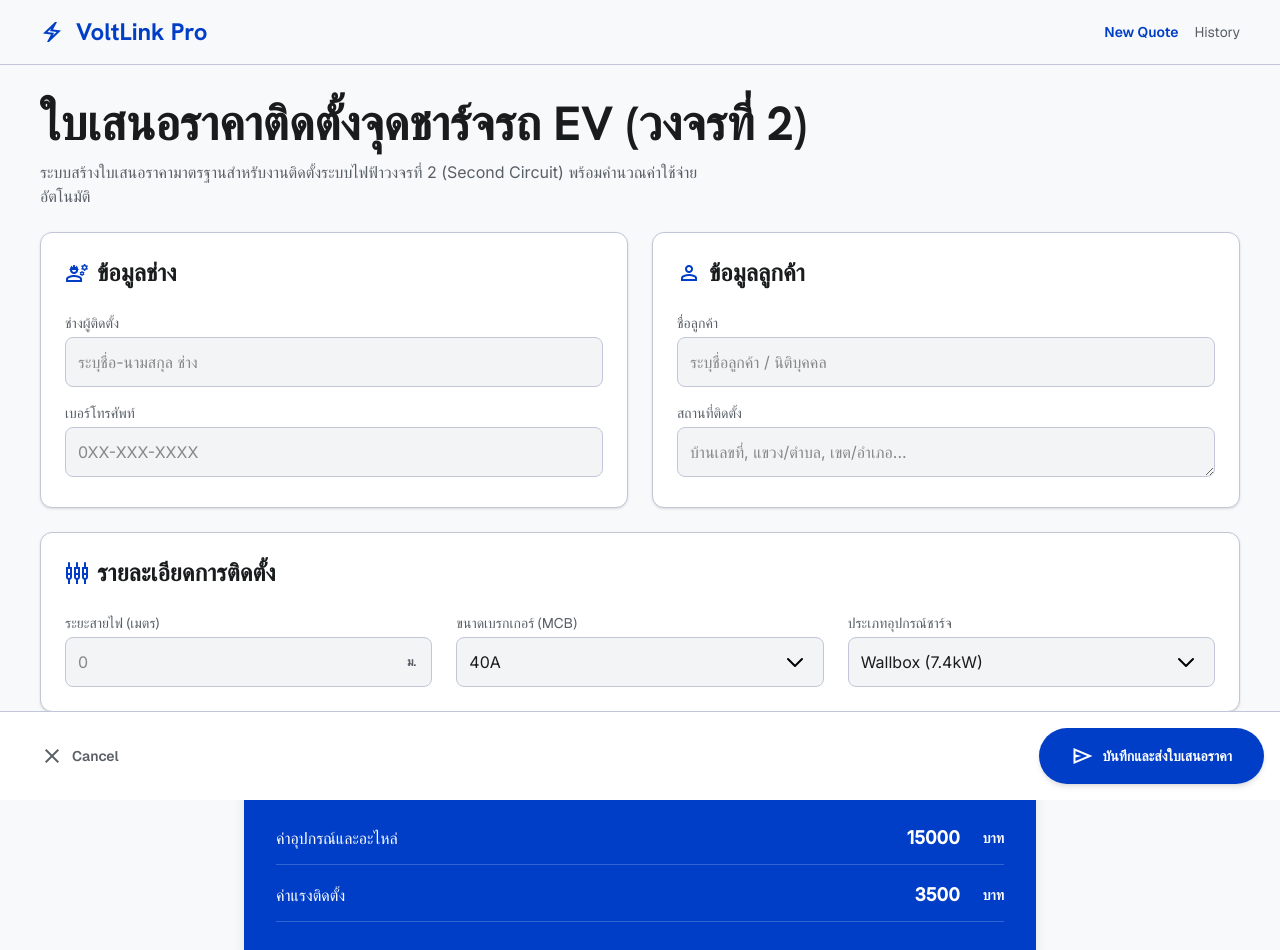
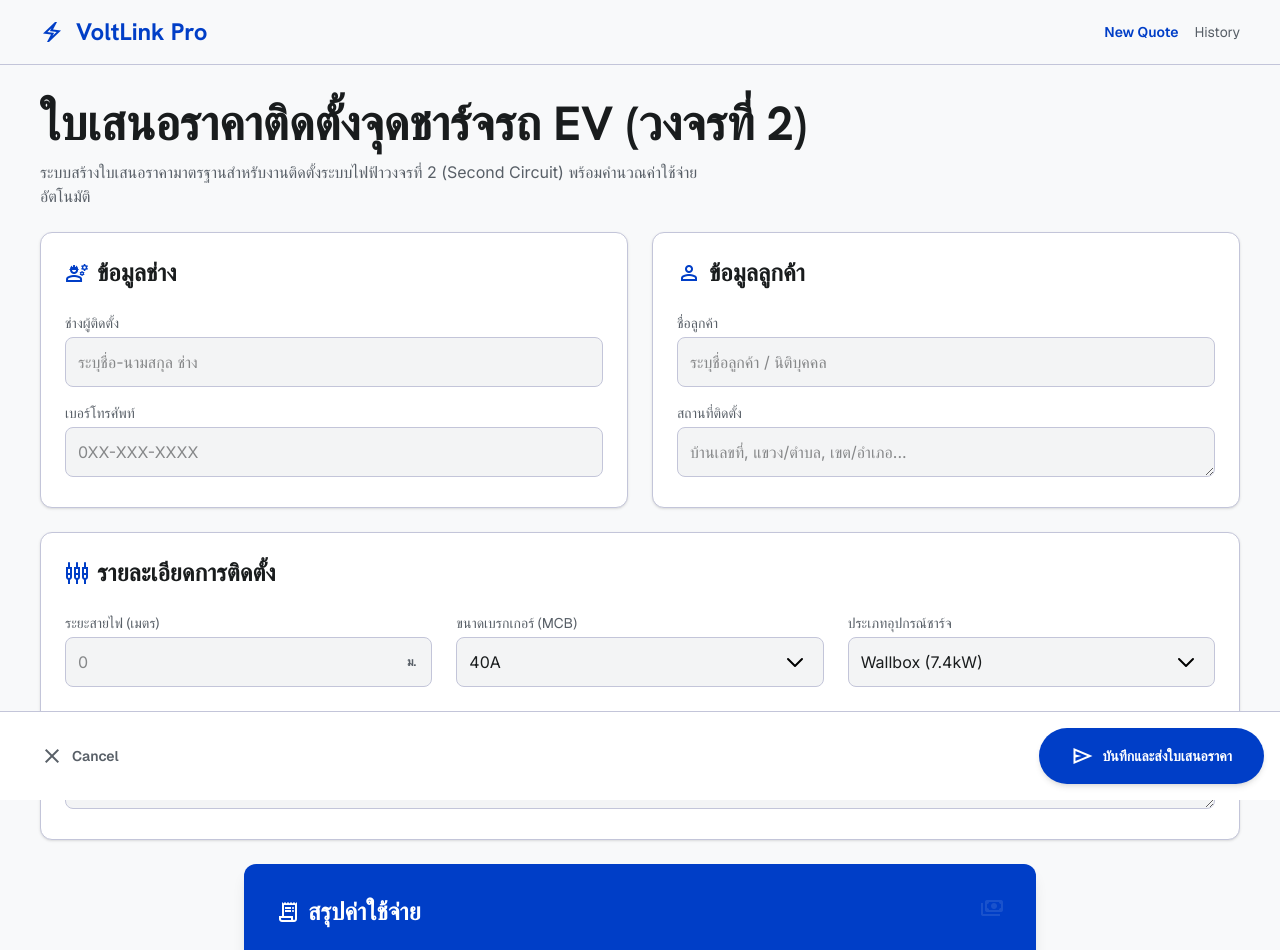
Before and after one commit to caserebel-maker/ev-quotation-builder, a Next.js app: page / in a window 1280 px wide. Shown: the top 950 px of the page. Built offline with nearby package versions, Linux system fonts and the light colour scheme.

Commit message:
feat: prompt technician to enter equipment details and remove mockup costs

```diff
--- a/src/app/api/send-quotation/route.ts
+++ b/src/app/api/send-quotation/route.ts
@@ -94,14 +94,15 @@ export async function POST(request: Request) {
       wireLength,
       breakerSize,
       chargerType,
+      equipmentDetails,
       materialCost,
       laborCost,
       totalAmount,
     } = data;
 
-    if (!techName || !clientName || !clientAddress) {
+    if (!techName || !clientName || !clientAddress || !equipmentDetails) {
       return NextResponse.json(
-        { error: "ข้อมูลที่จำเป็นไม่ครบถ้วน" },
+        { error: "ข้อมูลที่จำเป็นไม่ครบถ้วน รวมถึงรายละเอียดอุปกรณ์" },
         { status: 400 }
       );
     }
@@ -304,7 +305,8 @@ export async function POST(request: Request) {
                       - เครื่องชาร์จประเภท: ${chargerType}<br>
                       - ขนาดสายไฟหลัก: สายทองแดง THW 1x10 sq.mm. เดินร้อยท่อแบบหนา<br>
                       - ระยะเดินสายรวม: ${wireLength} เมตร<br>
-                      - เซอร์กิตเบรกเกอร์เมน (MCB): ขนาด ${breakerSize} พร้อมตู้ครอบควบคุมเรียบร้อย
+                      - เซอร์กิตเบรกเกอร์เมน (MCB): ขนาด ${breakerSize} พร้อมตู้ครอบควบคุมเรียบร้อย<br>
+                      - <strong>สเปกอุปกรณ์และวัสดุที่ใช้:</strong> ${equipmentDetails}
                     </span>
                   </td>
                   <td style="text-align: center;">1 งาน</td>
--- a/src/app/page.tsx
+++ b/src/app/page.tsx
@@ -12,21 +12,27 @@ export default function Home() {
   const [wireLength, setWireLength] = useState("");
   const [breakerSize, setBreakerSize] = useState("40A");
   const [chargerType, setChargerType] = useState("Wallbox (7.4kW)");
+  const [equipmentDetails, setEquipmentDetails] = useState("");
 
-  const [materialCost, setMaterialCost] = useState(15000);
-  const [laborCost, setLaborCost] = useState(3500);
+  // Initialize costs as empty strings so the technician fills them in themselves
+  const [materialCost, setMaterialCost] = useState<number | "">("");
+  const [laborCost, setLaborCost] = useState<number | "">("");
 
   // Submission UI states
   const [isSending, setIsSending] = useState(false);
   const [isSuccess, setIsSuccess] = useState(false);
   const [errorMessage, setErrorMessage] = useState("");
 
-  const totalAmount = (materialCost || 0) + (laborCost || 0);
+  const totalAmount = (Number(materialCost) || 0) + (Number(laborCost) || 0);
 
   const handleSubmit = async (e: React.FormEvent) => {
     e.preventDefault();
-    if (!techName || !techPhone || !clientName || !clientAddress) {
-      setErrorMessage("กรุณากรอกข้อมูลที่จำเป็นให้ครบถ้วน");
+    if (!techName || !techPhone || !clientName || !clientAddress || !equipmentDetails) {
+      setErrorMessage("กรุณากรอกข้อมูลที่จำเป็นให้ครบถ้วน รวมถึงรายละเอียดอุปกรณ์");
+      return;
+    }
+    if (materialCost === "" || laborCost === "") {
+      setErrorMessage("กรุณาระบุค่าอุปกรณ์และค่าแรงติดตั้ง");
       return;
     }
 
@@ -47,8 +53,9 @@ export default function Home() {
           wireLength: wireLength || "0",
           breakerSize,
           chargerType,
-          materialCost,
-          laborCost,
+          equipmentDetails,
+          materialCost: Number(materialCost),
+          laborCost: Number(laborCost),
           totalAmount,
         }),
       });
@@ -235,6 +242,19 @@ export default function Home() {
                     <option value="Portable Charger">Portable Charger</option>
                   </select>
                 </div>
+
+                {/* Equipment & Spec Textarea */}
+                <div className="md:col-span-3">
+                  <label className="block font-label-md text-sm text-[#585f67] mb-1">รายละเอียดอุปกรณ์และสเปกวัสดุที่จะใช้</label>
+                  <textarea
+                    value={equipmentDetails}
+                    onChange={(e) => setEquipmentDetails(e.target.value)}
+                    className="w-full bg-[#f3f4f5] border border-[#c3c5d9] p-3 rounded-lg font-body-md text-[#191c1d] focus:outline-none focus:border-[#003ec7] focus:ring-1 focus:ring-[#003ec7]/10"
+                    placeholder="เช่น สายไฟหลัก Yazaki 10 sq.mm., ท่อร้อยสายไฟตราช้าง, เบรกเกอร์และ RCD Type B ยี่ห้อ ABB..."
+                    required
+                    rows={2}
+                  />
+                </div>
               </div>
             </div>
 
@@ -258,9 +278,14 @@ export default function Home() {
                   <div className="flex items-center gap-2">
                     <input
                       type="number"
-                      value={materialCost === 0 ? "" : materialCost}
-                      onChange={(e) => setMaterialCost(parseFloat(e.target.value) || 0)}
-                      className="w-28 bg-transparent border-none text-right font-bold text-lg p-0 text-white focus:ring-0 focus:outline-none focus:border-none focus:shadow-none"
+                      value={materialCost}
+                      onChange={(e) => {
+                        const val = e.target.value;
+                        setMaterialCost(val === "" ? "" : parseFloat(val) || 0);
+                      }}
+                      placeholder="ระบุจำนวนเงิน"
+                      className="w-36 bg-white/10 hover:bg-white/15 focus:bg-white/20 border border-white/20 rounded-lg text-right font-bold text-lg px-3 py-1.5 text-white focus:outline-none focus:ring-1 focus:ring-white/50 placeholder-white/40"
+                      required
                     />
                     <span className="font-label-md text-sm font-semibold">บาท</span>
                   </div>
@@ -270,9 +295,14 @@ export default function Home() {
                   <div className="flex items-center gap-2">
                     <input
                       type="number"
-                      value={laborCost === 0 ? "" : laborCost}
-                      onChange={(e) => setLaborCost(parseFloat(e.target.value) || 0)}
-                      className="w-28 bg-transparent border-none text-right font-bold text-lg p-0 text-white focus:ring-0 focus:outline-none focus:border-none focus:shadow-none"
+                      value={laborCost}
+                      onChange={(e) => {
+                        const val = e.target.value;
+                        setLaborCost(val === "" ? "" : parseFloat(val) || 0);
+                      }}
+                      placeholder="ระบุจำนวนเงิน"
+                      className="w-36 bg-white/10 hover:bg-white/15 focus:bg-white/20 border border-white/20 rounded-lg text-right font-bold text-lg px-3 py-1.5 text-white focus:outline-none focus:ring-1 focus:ring-white/50 placeholder-white/40"
+                      required
                     />
                     <span className="font-label-md text-sm font-semibold">บาท</span>
                   </div>
@@ -311,8 +341,9 @@ export default function Home() {
               setClientName("");
               setClientAddress("");
               setWireLength("");
-              setMaterialCost(15000);
-              setLaborCost(3500);
+              setEquipmentDetails("");
+              setMaterialCost("");
+              setLaborCost("");
               setErrorMessage("");
             }}
             className="order-2 md:order-1 flex items-center justify-center text-[#585f67] hover:text-[#191c1d] px-6 py-2 hover:bg-[#d9e0ea] transition-all active:scale-95 rounded-full font-label-md text-sm font-semibold cursor-pointer"
```
